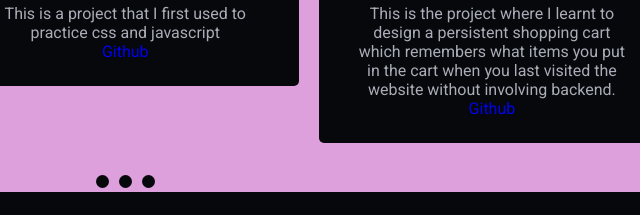
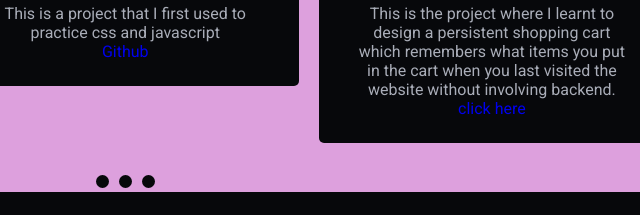
Before and after one commit to FlaviaMasese/Portifolio-Flavia, a plain HTML site: page index.html in a window 1280 px wide. Shown: the part 3425-3640 px from the top of the page, 515-1155 px from the left. Drawn offline with nearby package versions, Linux system fonts and the light colour scheme.

Commit message:
update made

```diff
--- a/index.html
+++ b/index.html
@@ -253,7 +253,7 @@
                     <div class="text">E-shopping website</div>
                     <p>This is the project where I learnt to design a persistent shopping cart which
                         remembers what items you put in the cart when you last visited the website without involving backend.</p>
-                    <a href="https://github.com/FlaviaMasese/E-shopping-website.git" className="btn" target="_blank">Github</a>
+                    <a href="https://flaviamasese.github.io/E-shopping-website/" className="btn" target="_blank">click here</a>
                 </div>
             </div>
             <div class="card">
```
